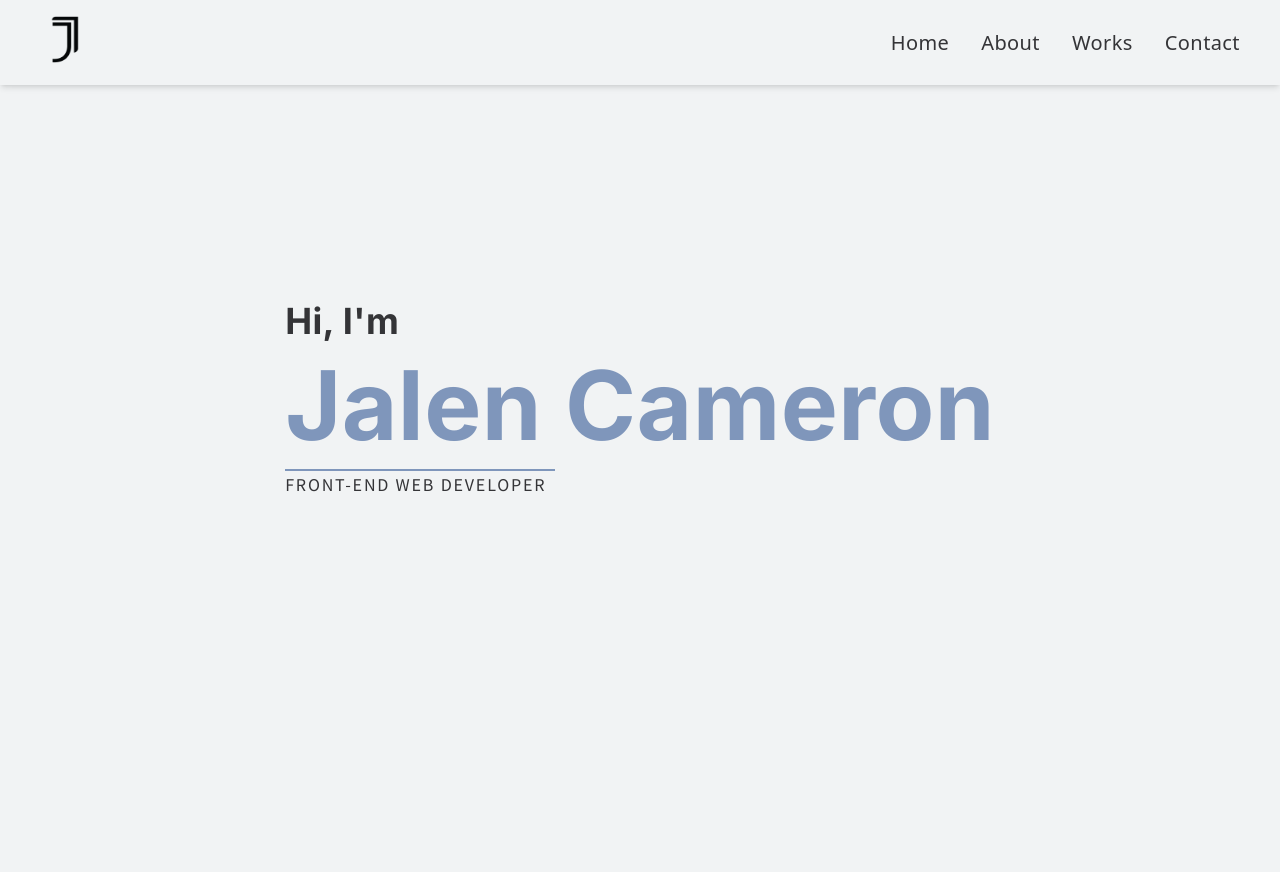
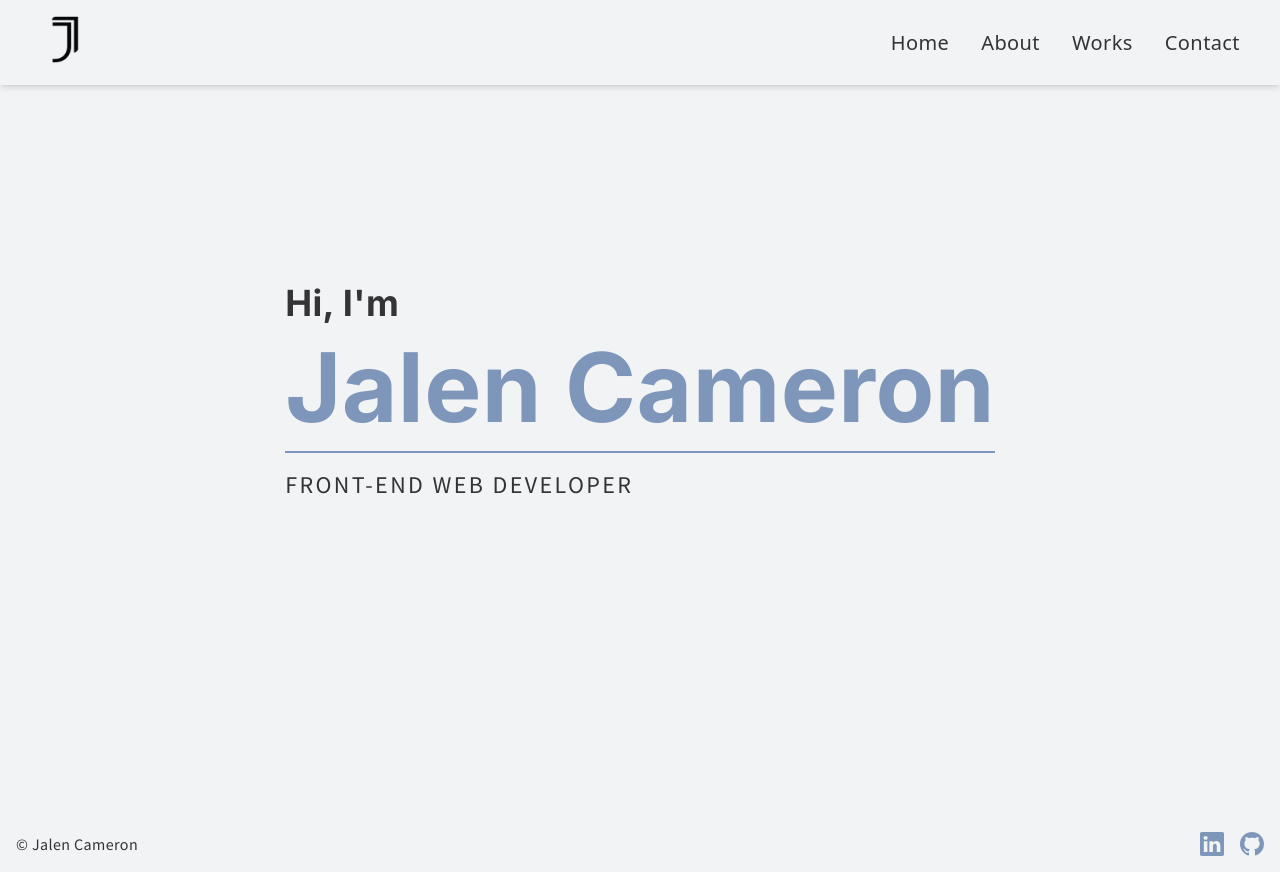
Before and after one commit to JalenCameron/next.js-portfolio, a Next.js app: page / in a window 1280 px wide. Before the commit the page ends 800 px from the top, so only its background shows below. Built offline with nearby package versions, Linux system fonts and the light colour scheme.

Commit message:
Footer added

```diff
--- /dev/null
+++ b/components/Footer.jsx
@@ -0,0 +1,20 @@
+import React from 'react';
+import { BsGithub, BsLinkedin } from 'react-icons/bs';
+
+function Footer() {
+  return (
+    <div className='mt-4 p-4 bottom-0 left-0 w-full flex flex-row justify-between items-center'>
+        <p>&copy; Jalen Cameron</p>
+        <div className='flex flex-row'>
+            <a href="https://www.linkedin.com/in/jalen-esperanza-cameron-5293b0243/" alt="Jalen's LinkedIn Profile" target="_blank" rel="noopener noreferrer">
+                <BsLinkedin className='w-6 h-6 mr-2 text-[#7f96bb]' />
+            </a>
+            <a href="https://github.com/JalenCameron" alt="Jalen's GitHub Account" target="_blank" rel="noopener noreferrer">
+                <BsGithub className='w-6 h-6 ml-2 text-[#7f96bb]' />
+            </a>
+        </div>
+    </div>
+  )
+}
+
+export default Footer
--- a/components/Main.jsx
+++ b/components/Main.jsx
@@ -8,7 +8,7 @@ const Main = () => {
                 <h1 className='text-xl sm:text-2xl lg:text-4xl'>Hi, I&apos;m</h1>
                 <h1 className='text-[#7f96bb] text-4xl sm:text-5xl lg:text-8xl py-4'>Jalen Cameron</h1>
                 <div className='horizontal-line'></div>
-                <p className='uppercase text-lg tracking-widest'>Front-End Web Developer</p>
+                <p className='uppercase text-lg tracking-widest py-4 lg:text-2xl'>Front-End Web Developer</p>
             </div>
         </div>
     </div>
--- a/pages/index.js
+++ b/pages/index.js
@@ -2,6 +2,7 @@ import Head from 'next/head'
 import Image from 'next/image'
 import Navbar from '../components/Navbar';
 import Main from '../components/Main';
+import Footer from '../components/Footer';
 
 export default function Home() {
   return (
@@ -16,6 +17,8 @@ export default function Home() {
 
       <Main />
 
+      <Footer />
+
     </div>
   );
 }
--- a/styles/globals.css
+++ b/styles/globals.css
@@ -42,7 +42,6 @@
 /* CUSTOM STYLING FOR MY NAVIGATION MENU */
 
 /* Styling the checkbox for the dropdown menu */
-
 .header .menu-icon {
   cursor: pointer;
   float: right;
@@ -81,7 +80,6 @@
 }
 
 /* Styling the hamburger menu itself */
-
 .header .dropdown-button {
   display: none;
 }
@@ -108,8 +106,6 @@
 }
 
 /* HORIZONTAL LINE ANIMATION */
-
-/* Styling for the line itself */
 .horizontal-line {
   height: 0px;
   width: 1px;
@@ -124,6 +120,6 @@
 
 @keyframes increase {
   100% {
-    width: 270px;
+    width: 100%;
   }
 }
```
